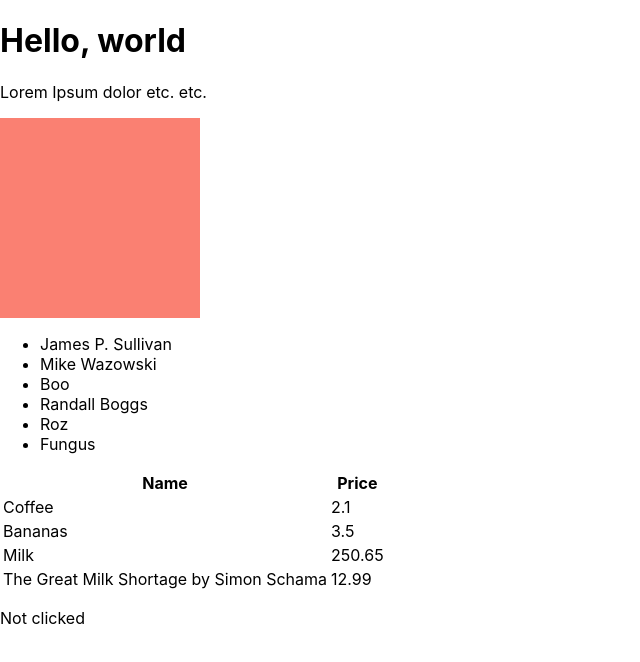
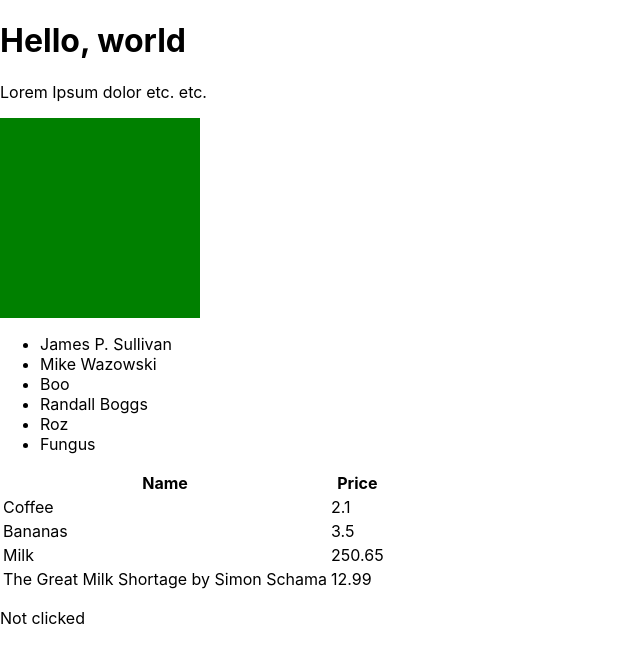
Before and after one commit to nosvalds/devMe-week9--react, a React (Create React App) app in the folder devme-react-exercises/: page / in a window 1280 px wide. Shown: the top 662 px of the page, without its empty margins (0-640 px from the left). Built offline with nearby package versions, Linux system fonts and the light colour scheme.

Commit message:
03 State - Square changing color on click complete

```diff
--- a/devme-react-exercises/src/components/Square.js
+++ b/devme-react-exercises/src/components/Square.js
@@ -1,14 +1,34 @@
-import React from 'react';
+import React, { Component } from 'react';
 
-const Square = ({ color }) => {
+class Square extends Component {
+    constructor(props) {
+        // make sure you always add this, it makes Component work
+        super(props);
+        // setup our state
+        // just a plain old JavaScript object
+        this.state = {
+            clicked: false, // initially false (not clicked)
+        };
+
+        this.handleClick = this.handleClick.bind(this);
+        }
+
+    handleClick() {
+        this.setState({ clicked: !this.state.clicked }); // swap boolean each time it's clicked so we go back and forth between the colors
+    }
+
+    render() {
+        const { color } = this.props; // destructure color from props
+
         return (
-        <div style={{
+            <div onClick={ this.handleClick } style={{
                 width: "200px",
                 height: "200px",
-            backgroundColor: color
+                backgroundColor: this.state.clicked ? color : "green" // if state is false, green. If clicked is true set to color prop.
                 }}>
             </div>
         )
+    }
 }
 
 Square.defaultProps = {
--- a/devme-react-exercises/src/components/Stuff.js
+++ b/devme-react-exercises/src/components/Stuff.js
@@ -19,7 +19,7 @@ const Stuff = ({ square }) => {
     <React.Fragment>
         <Header>Hello, world</Header>
         <Paragraph>Lorem Ipsum dolor etc. etc.</Paragraph>
-        { square ? <Square /> : null}
+        { square ? <Square color="hotpink" /> : null}
         <People names={ names } />
         <Basket items={ items } />
         <Clicked />
```
Lines whose indentation alone changed are shown as unchanged.
